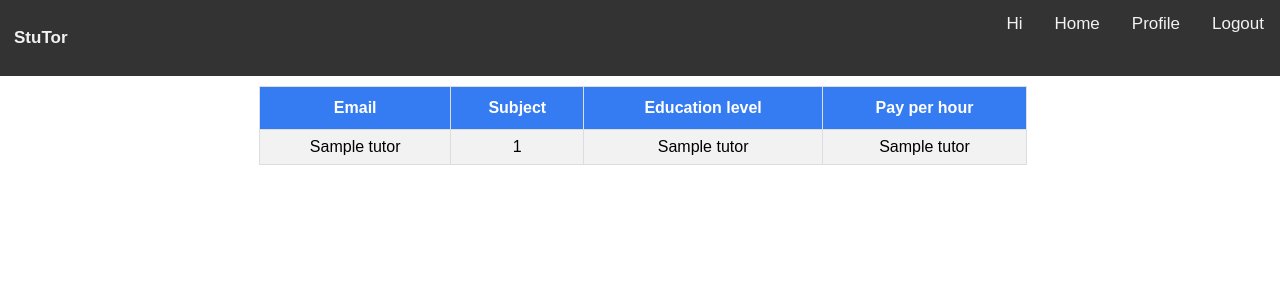
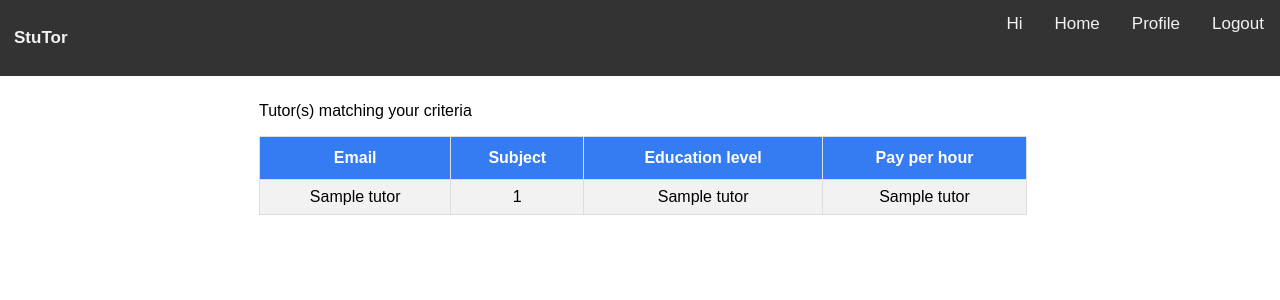
Before and after one commit to anilmerugu17/stutor_cloud-computing, a Flask app: template templates/tutor_list.html in a window 1280 px wide. Shown: the top 300 px of the page. Run offline with Flask 2, Linux system fonts and the light colour scheme; the template is opened without the code that fills it: most values are stand-ins (such as "Sample title", 1, 10 or a date in 2020).

Commit message:
Added a extra statement Tutor(s) matching your criteria

```diff
--- a/templates/tutor_list.html
+++ b/templates/tutor_list.html
@@ -91,6 +91,7 @@ table, th, td {
 <div></div>
 <div class="center" style="padding-left:16px">
     {% if tutors is defined and tutors|length > 0 %}
+    <p>Tutor(s) matching your criteria</p>
     <table id="custom">
       <tr>
         <th>Email</th>
```
